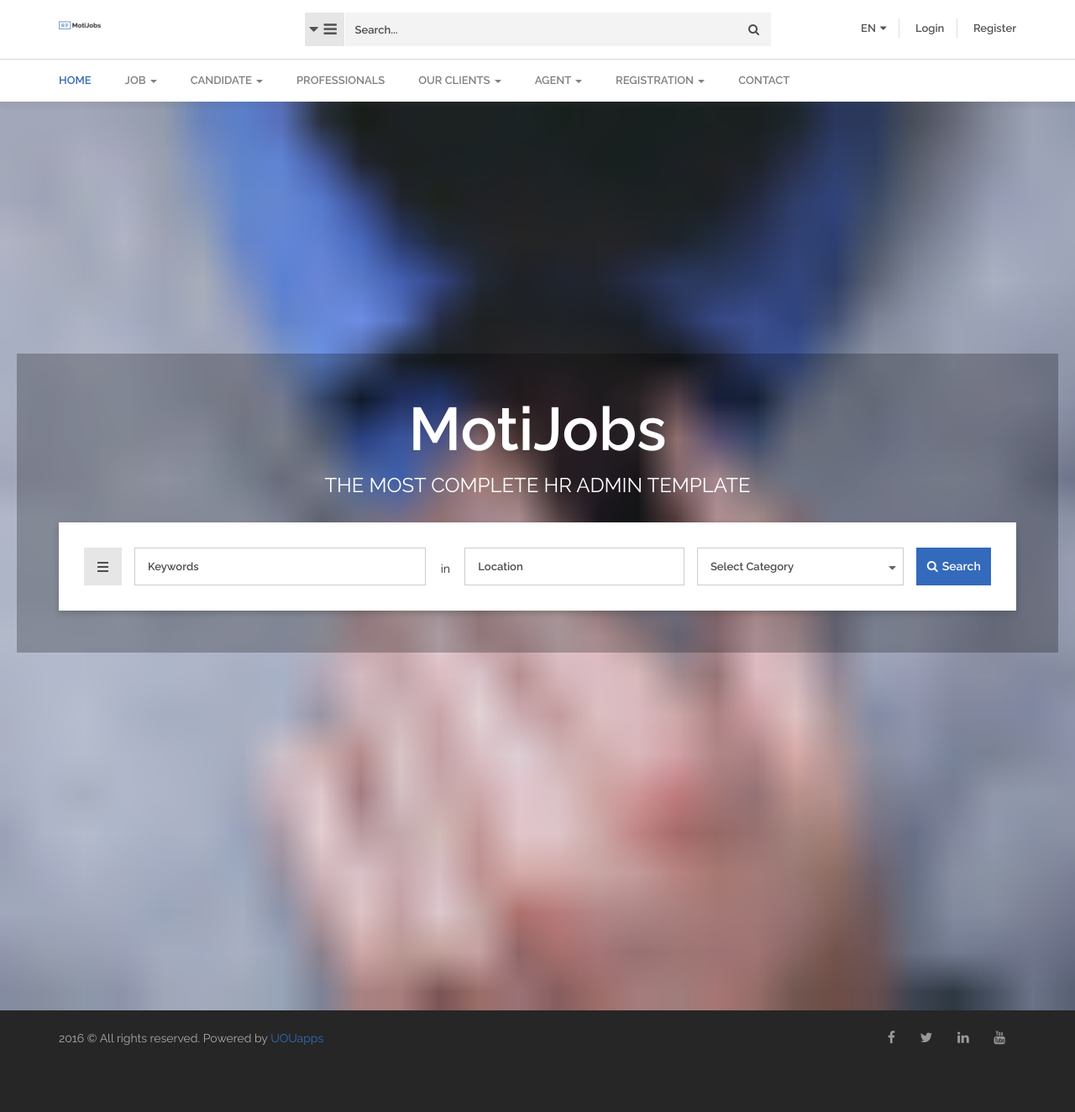
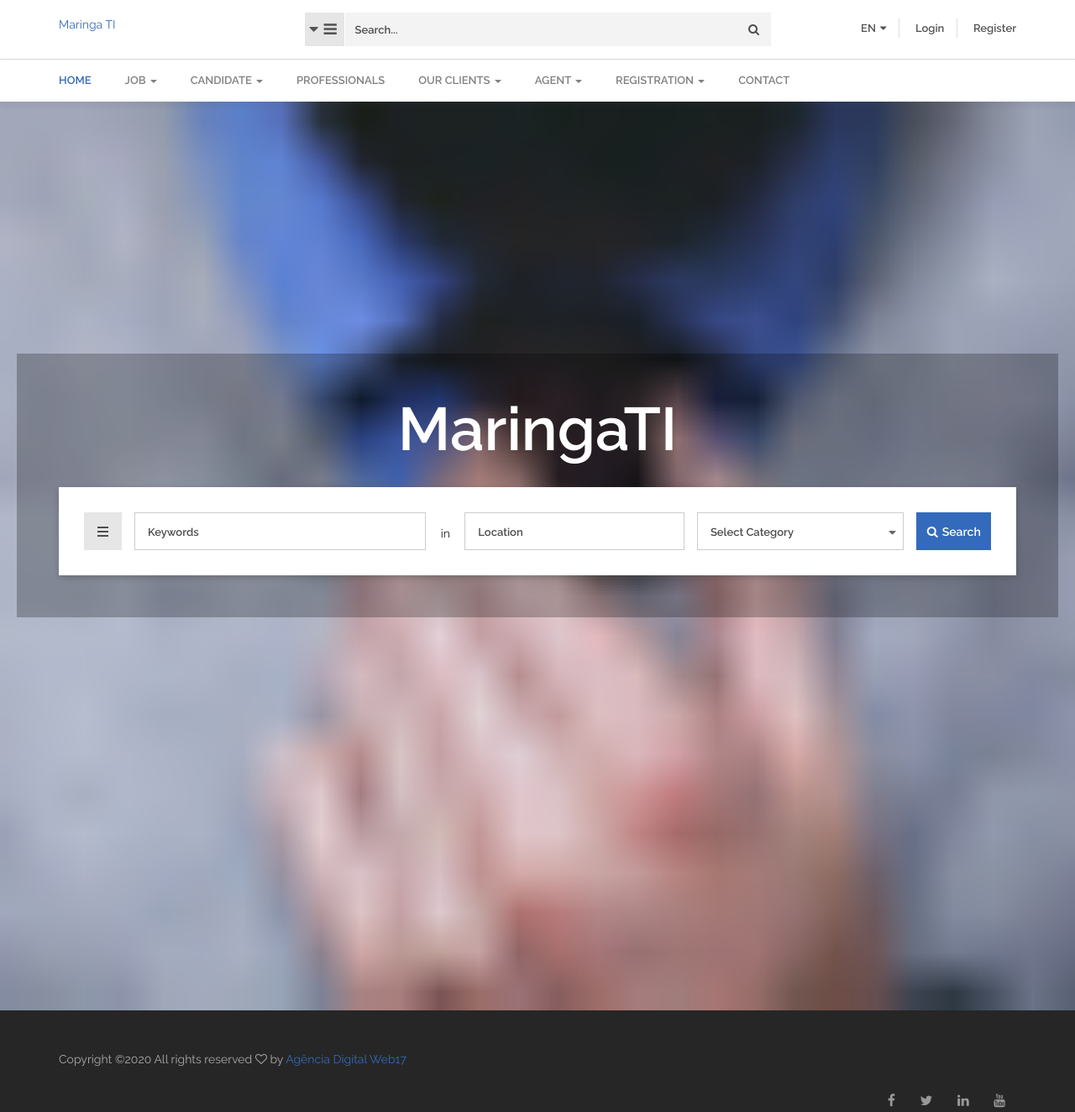
Before and after one commit to death2k/maringati, a plain HTML site: page index.html in a window 1280 px wide. Shown: the whole page at 84% size. Before the commit the page ends 1276 px from the top, so only its background shows below. Drawn offline with Linux system fonts and the light colour scheme.

Commit message:
alternate initial page for a project

```diff
--- a/index.html
+++ b/index.html
@@ -1,10 +1,10 @@
 <!doctype html>
-<html lang="en">
+<html lang="pt-br">
   <head>
     <meta charset="utf-8">
     <meta name="viewport" content="width=device-width, initial-scale=1.0">
     <meta http-equiv="X-UA-Compatible" content="IE=edge">
-    <title>MotiJobs HR template</title>
+    <title>Maringa TI | O Primeiro portal especializado em vagas na área de Tecnologia</title>
 
     <!-- Stylesheets -->
     <link href="https://fonts.googleapis.com/css?family=Raleway:300,400,500,600" rel="stylesheet">
@@ -37,7 +37,7 @@
                 <div class="row">
                   <div class="col-md-3 col-sm-3">
                     <div class="logo-section">
-                      <a href="index.html"><img src="img/logo-bu.png" alt=""></a>
+                      <a href="index.html"><img src="" alt="">Maringa TI</a>
                     </div>
                   </div>
 
@@ -83,7 +83,7 @@
 
                   <div class="col-md-3 col-sm-3">
                     <div class="logo-section">
-                      <a href="index.html"><img src="img/logo-bu.png" alt=""></a>
+                      <a href="index.html"><img src="" alt="">Maringa TI</a>
                     </div>
                   </div>
 
@@ -240,8 +240,8 @@
           </div>
           <div class="container">
             <div class="search-holder">
-              <h1>MotiJobs</h1>
-              <h2>the most complete HR Admin Template</h2>
+              <h1>MaringaTI</h1>
+              <h2></h2>
 
               <div id="header-search">
                 <div class="header-search-bar">
@@ -337,7 +337,7 @@
       <footer id="footer">
         <div class="copyright">
           <div class="container">
-            <p>2016 &copy; All rights reserved. Powered by <a href="#">UOUapps</a></p>
+            <div class="copyright"> <p> Copyright &copy;<script>document.write(new Date().getFullYear());</script> All rights reserved <i class="fa fa-heart-o" aria-hidden="true"></i> by <a href="https://www.web17.com.br" target="_blank">Agência Digital Web17</a> </p> </div>
 
             <ul class="list-inline">
               <li><a href="#"><i class="fa fa-facebook"></i></a></li>
```
